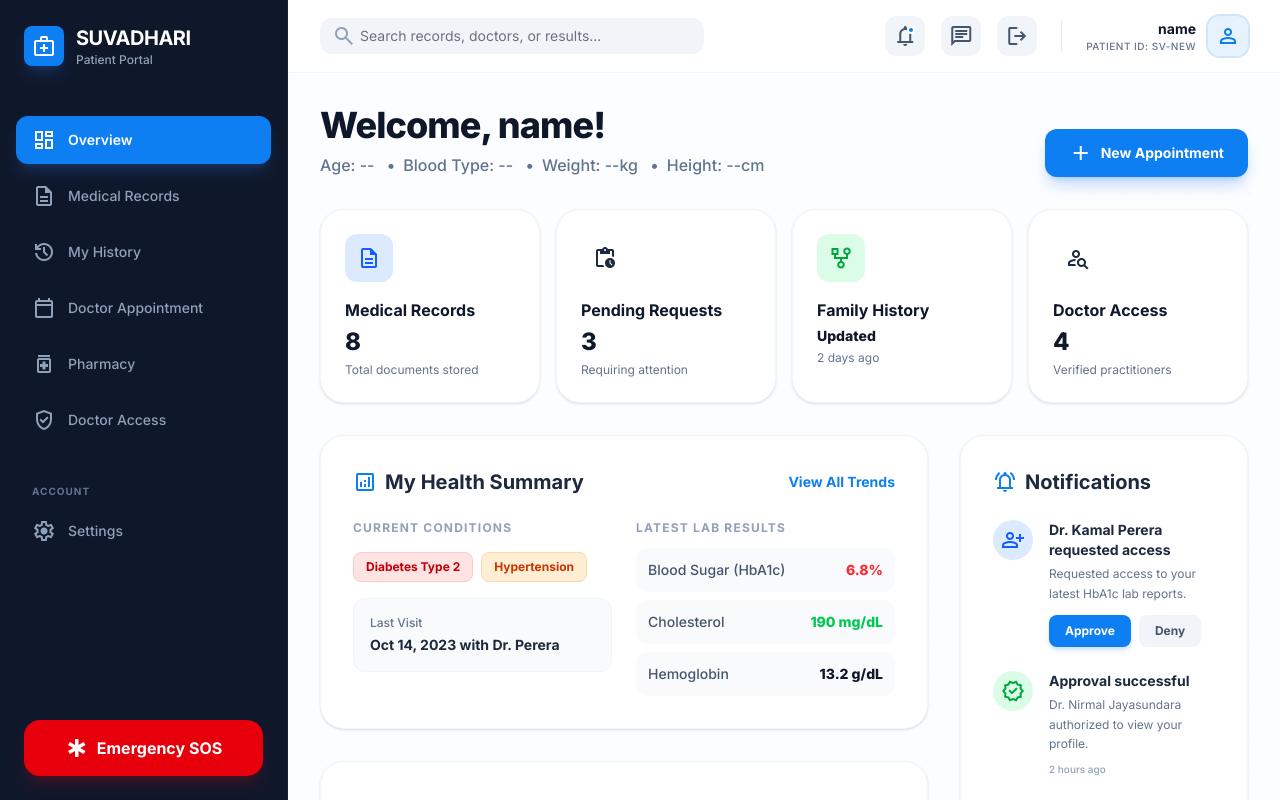
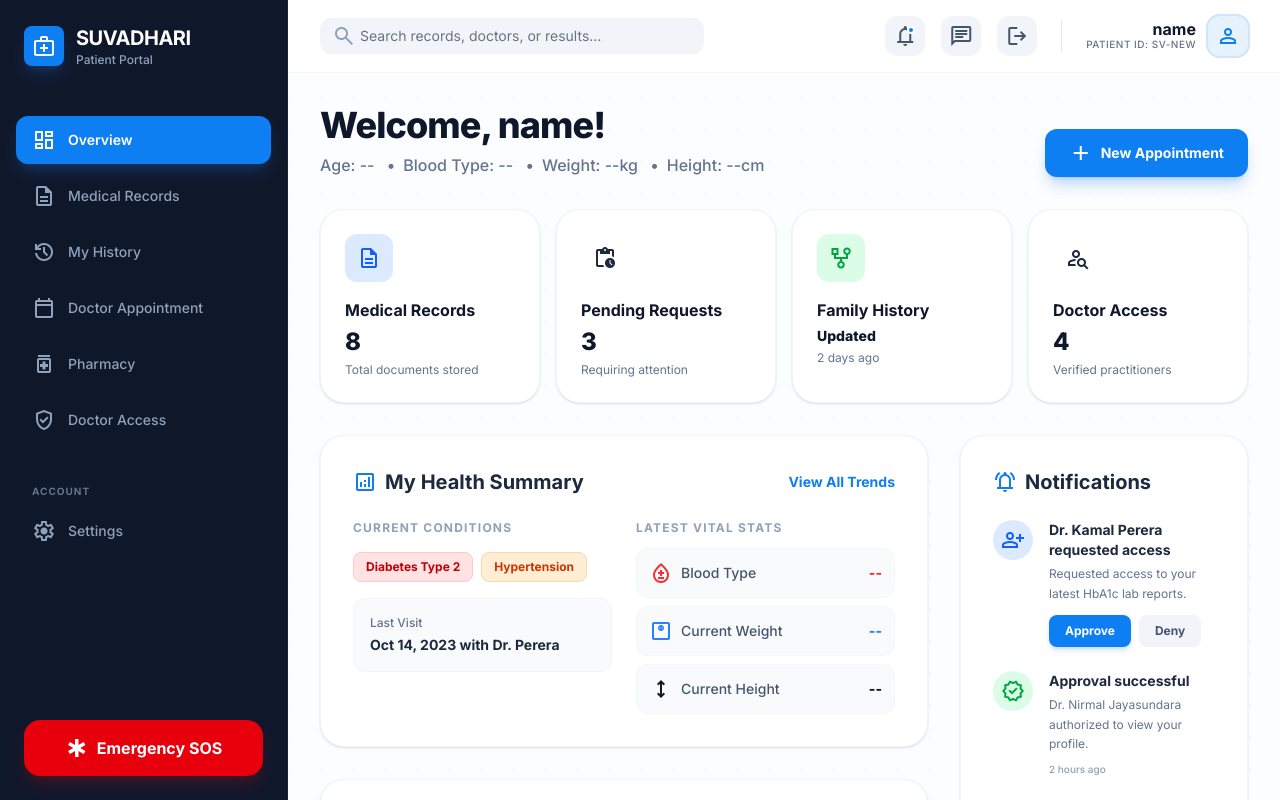
Before and after one commit to Sinethwickramaratna/Suvadhari-Web-Application, a React (Vite) app in the folder Client/: page /patient-dashboard in a window 1280 px wide. Shown: the top 800 px of the page. Built offline with nearby package versions, Linux system fonts and the light colour scheme; no server answers; sample sign-in values are in the browser's storage.

Commit message:
feat: Enhance patient dashboard with detailed health data retrieval and improve user display

```diff
--- a/Client/src/Pages/PatientPortal/Dashboard.jsx
+++ b/Client/src/Pages/PatientPortal/Dashboard.jsx
@@ -19,16 +19,24 @@ const PatientDashboard = () => {
     useEffect(() => {
         const fetchHealthData = async () => {
             if (!user) return;
+            console.log("[Dashboard] Fetching health data for profile:", user.profileId);
             try {
                 const response = await fetch(`${import.meta.env.VITE_API_BASE_URL}/patient/dashboard`, {
                     credentials: 'include'
                 });
+
                 if (response.ok) {
                     const data = await response.json();
+                    console.log("[Dashboard] Health data received:", data.patient);
                     setHealthData(data.patient);
+                } else {
+                    console.error("[Dashboard] Failed to fetch health data. Status:", response.status);
+                    if (response.status === 401) {
+                        console.warn("[Dashboard] Session may have expired or cookie is missing.");
+                    }
                 }
             } catch (err) {
-                console.error("Failed to fetch health data", err);
+                console.error("[Dashboard] Error fetching health data:", err);
             } finally {
                 setIsLoading(false);
             }
@@ -138,8 +146,8 @@ const PatientDashboard = () => {
                         <div className="h-8 w-px bg-slate-200 mx-2"></div>
                         <div className="flex items-center gap-3">
                             <div className="text-right">
-                                <p className="text-sm font-bold text-slate-900">{user.email.split('@')[0]}</p>
-                                <p className="text-[10px] text-slate-500 font-medium uppercase tracking-wider">Patient ID: {user.profileId || 'SV-NEW'}</p>
+                                <h4 className="font-bold text-slate-900 leading-none">{healthData?.name || user.email.split('@')[0]}</h4>
+                                <p className="text-[10px] text-slate-500 font-medium uppercase tracking-wider">Patient ID: {healthData?.patientId || user.profileId || 'SV-NEW'}</p>
                             </div>
                             <div className="w-10 h-10 rounded-xl bg-primary/10 flex items-center justify-center ring-2 ring-primary/20">
                                 <span className="material-symbols-outlined text-primary">person</span>
@@ -153,7 +161,7 @@ const PatientDashboard = () => {
                     <div className="flex flex-col md:flex-row md:items-end justify-between gap-4">
                         <div>
                             <h2 className="text-4xl font-black text-slate-900 tracking-tight">
-                                Welcome, {healthData?.fullName || user.email.split('@')[0]}!
+                                Welcome, {healthData?.name || user.email.split('@')[0]}!
                             </h2>
                             <p className="text-slate-500 mt-2 font-medium">
                                 Age: {healthData?.age || '--'} <span className="mx-2">•</span>
@@ -213,15 +221,18 @@ const PatientDashboard = () => {
                                         </div>
                                     </div>
                                     <div className="space-y-3">
-                                        <h3 className="text-xs font-bold uppercase tracking-widest text-slate-400">Latest Lab Results</h3>
+                                        <h3 className="text-xs font-bold uppercase tracking-widest text-slate-400">Latest Vital Stats</h3>
                                         <div className="space-y-2">
                                             {[
-                                                { label: 'Blood Sugar (HbA1c)', value: '6.8%', color: 'text-red-500' },
-                                                { label: 'Cholesterol', value: '190 mg/dL', color: 'text-green-500' },
-                                                { label: 'Hemoglobin', value: '13.2 g/dL', color: 'text-slate-900' }
+                                                { label: 'Blood Type', value: healthData?.bloodType || '--', color: 'text-red-500', icon: 'bloodtype' },
+                                                { label: 'Current Weight', value: healthData?.weight ? `${healthData.weight} kg` : '--', color: 'text-blue-500', icon: 'monitor_weight' },
+                                                { label: 'Current Height', value: healthData?.height ? `${healthData.height} cm` : '--', color: 'text-slate-900', icon: 'height' }
                                             ].map((res, i) => (
-                                                <div key={i} className="flex items-center justify-between p-3 rounded-xl bg-slate-50">
-                                                    <span className="text-sm font-medium text-slate-600">{res.label}</span>
+                                                <div key={i} className="flex items-center justify-between p-3 rounded-xl bg-slate-50 border border-slate-100/50">
+                                                    <div className="flex items-center gap-2">
+                                                        <span className={`material-symbols-outlined text-sm ${res.color}`}>{res.icon}</span>
+                                                        <span className="text-sm font-medium text-slate-600">{res.label}</span>
+                                                    </div>
                                                     <span className={`text-sm font-black ${res.color}`}>{res.value}</span>
                                                 </div>
                                             ))}
```
Also changed, not shown: 2 other files (tests, documents, lock files or other folders).
